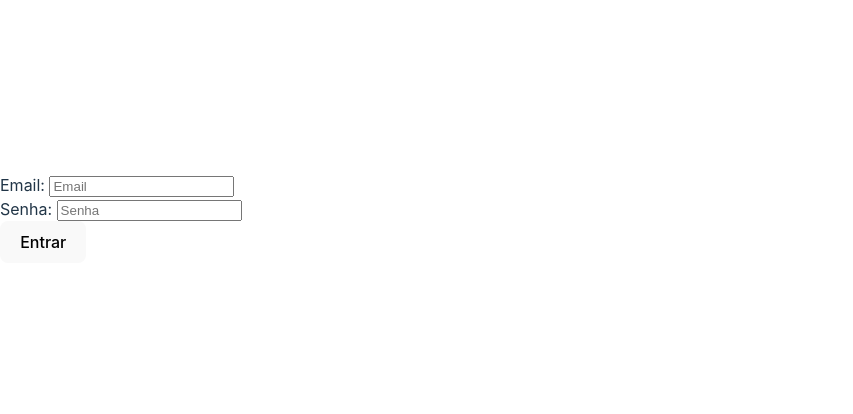
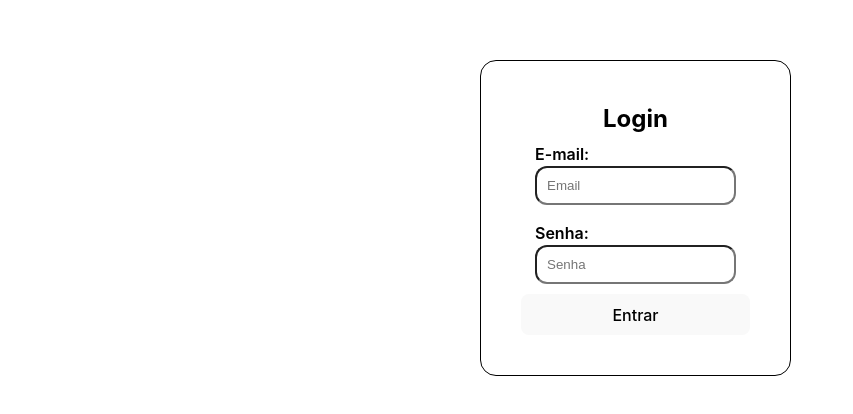
Before and after one commit to RicardoSouza03/Vite_project, a React (Vite) app in the folder vite-project/: page / in a window 1280 px wide. Shown: the part 182-596 px from the top of the page, without its empty margins (0-853 px from the left). Built offline with nearby package versions, Linux system fonts and the light colour scheme.

Commit message:
Style: create css for login page

```diff
--- /dev/null
+++ b/vite-project/src/Css/Login.css
@@ -0,0 +1,43 @@
+.login_main {
+    background-color: #ffffff;
+    display: flex;
+    flex-flow: column nowrap;
+    align-items: center;
+    padding: 5vh;
+    max-width: 50vh;
+    max-height: 50vh;
+    border: 1px solid #000000;
+    border-radius: 2vh;
+}
+
+.login_main h2 {
+    color: #000000;
+    margin: 0;
+    text-align: left;
+}
+
+.login_main form {
+    display: flex;
+    flex-flow: column nowrap;
+}
+
+.login_main fieldset {
+    display: flex;
+    flex-flow: column;
+    background-color: #ffffff;
+    color: #000000;
+    align-items: baseline;
+    font-weight: 645;
+    border: none;
+}
+
+.login_main fieldset span {
+    color: #ff0000;
+}
+
+.login_main fieldset input {
+    padding: 10px;
+    background-color: #ffffff;
+    border-radius: 1.5vh;
+    color: #000000;
+}
--- a/vite-project/src/Pages/Login.tsx
+++ b/vite-project/src/Pages/Login.tsx
@@ -3,6 +3,7 @@ import UserStore from "../zustand/UserStore/UserStore";
 import Button from "../components/Button";
 import { useNavigate } from "react-router-dom";
 import { Form, Field } from "react-final-form";
+import "../Css/Login.css"
 
 export default function Login() {
     const userStore = UserStore()
@@ -29,39 +30,42 @@ export default function Login() {
     }
 
     return (
+        <main className="login_main">
+            <h2>Login</h2>
             <Form
                 onSubmit={submitHandler}
                 validate={validateForm}
                 render={({handleSubmit, submitting}) => (
                     <form onSubmit={handleSubmit}>
-                    <Field name="email" >
+                        <Field name="email">
                             {({ input, meta }) => (
-                            <div>
-                                <label>Email: </label>
+                                <fieldset>
+                                    <label htmlFor="email">E-mail: </label>
                                     <input
                                         {...input}
                                         onChange={(event) => setEmail(event.target.value)}
                                         placeholder="Email"
                                         type="text"
                                         value={email}
+                                        id="email"
                                         />
                                     { meta.touched && meta.error && <span>{meta.error}</span> }
-                            </div>
+                                </fieldset>
                             )}
                         </Field>
                         <Field name="password">
                             {({ input, meta }) => (
-                            <div>
+                                <fieldset>
                                     <label>Senha: </label>
                                     <input
-                                    type="text"
+                                        type="password"
                                         {...input}
                                         placeholder="Senha"
                                         onChange={(event) => setPassword(event.target.value)}
                                         value={password}
                                         />
                                     { meta.touched && meta.error && <span>{meta.error}</span> }
-                            </div>
+                                </fieldset>
                             )}
                         </Field>
                         <Button
@@ -73,5 +77,6 @@ export default function Login() {
                     </form>
                 )}
                 />
+        </main>
     )
 }
--- a/vite-project/src/index.css
+++ b/vite-project/src/index.css
@@ -5,7 +5,11 @@
 
   color-scheme: light dark;
   color: rgba(255, 255, 255, 0.87);
-  background-color: #242424;
+  background-color: #ffffff;
+
+  display: flex;
+  align-items: center;
+  justify-content: center;
 
   font-synthesis: none;
   text-rendering: optimizeLegibility;
```
Lines whose indentation alone changed are shown as unchanged.
